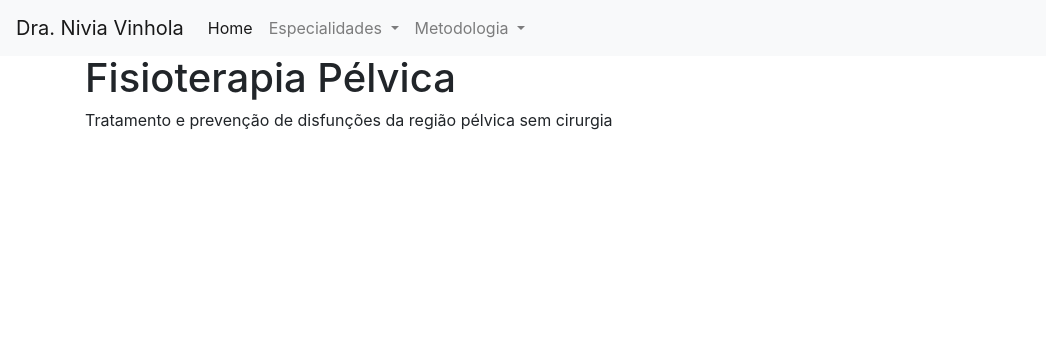
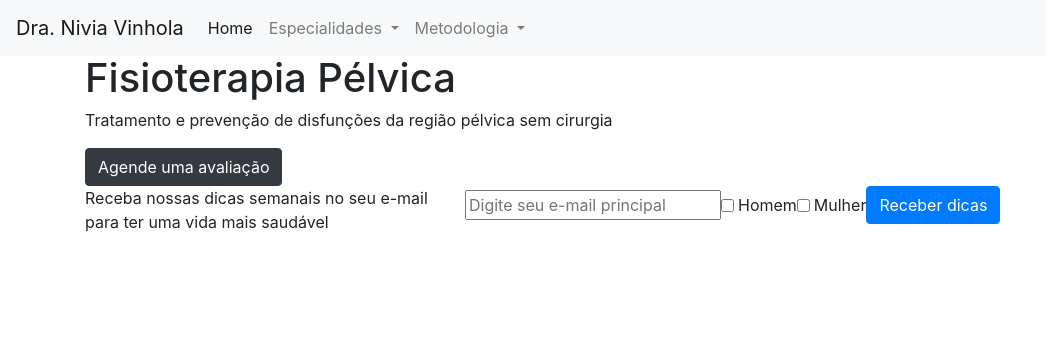
Before and after one commit to versaodetestes/nivia, a PHP site: page / in a window 1280 px wide. Shown: the top 356 px of the page, without its empty margins (0-1046 px from the left). Run offline with PHP 8.4, Linux system fonts and the light colour scheme.

Commit message:
Hero
Adicionado primeiros conteúdos da hero e form de newsletter

```diff
--- a/index.php
+++ b/index.php
@@ -2,6 +2,7 @@
 <html lang="pt_br">
 <head>
 	<meta charset="UTF-8">
+	<meta name="viewport" content="width=device-width, initial-scale=1, maximum-scale=1, user-scalable=no">
 	<title>Nivia - Fisioterapia Pélvica em São Paulo</title>
 	<link rel="stylesheet" type="text/css" href="assets/css/style.css">
 </head>
@@ -46,9 +47,45 @@
 	</nav>
 </div>
 
-	<div class="container">
-		<h1>Fisioterapia Pélvica</h1>
-		<p>Tratamento e prevenção de disfunções da região pélvica sem cirurgia</p>
+	<!-- HERO -->
+	<div class="hero">
+		<div class="container">
+			<div class="hero-info">
+				<h1>Fisioterapia Pélvica</h1>
+				<p>Tratamento e prevenção de disfunções da região pélvica sem cirurgia</p>
+				<a href="./contato" class="btn btn-dark">Agende uma avaliação</a>
+			</div>
+		</div>
 	</div>
+	<!-- Newsletter -->
+	<div class="newsletter-fullblock">
+		<div class="container">
+			<div class="row">
+				<div class="col-xl-4">
+					<span>Receba nossas dicas semanais no seu e-mail para ter uma vida mais saudável</span>
+				</div>
+				<div class="col-xl-6">
+					<form class="form-inline">
+						<div class="form-group">
+							<input type="email" name="email" placeholder="Digite seu e-mail principal">
+						</div>
+						<div class="form-check">
+							<label class="form-check-label">
+							<input type="checkbox" class="form-check-input">
+							Homem
+							</label>
+							<label class="form-check-label">
+							<input type="checkbox" class="form-check-input">
+							Mulher
+							</label>
+						</div>
+							<button type="submit" class="btn btn-primary">Receber dicas</button>
+					</form>
+				</div>
+			</div>
+
+		</div>
+	</div>
+
 </body>
 </html>
```
Also changed, not shown: 1 other file.
